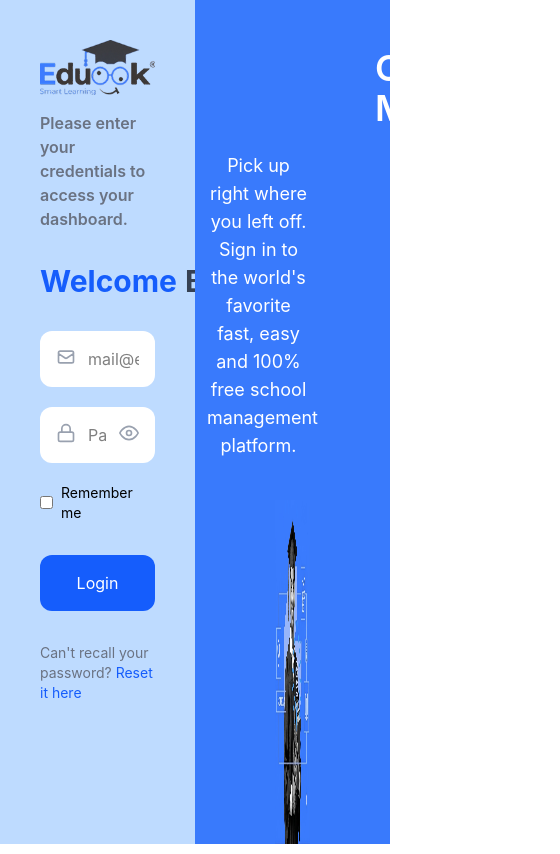
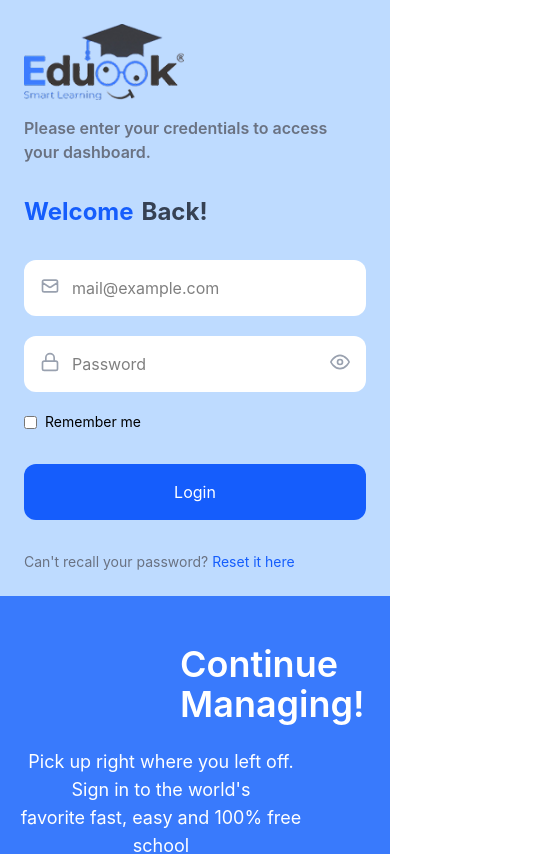
Before and after one commit to saniya-024/school-management-system, a React (Vite) app in the folder school-management-system/: page / in a window 390 px wide. Shown: the top 854 px of the page, 560 px wide, since content can reach past the window. Built offline with nearby package versions, Linux system fonts and the light colour scheme.

Commit message:
add responsiveness

```diff
--- a/school-management-system/src/Components/Loginpage.jsx
+++ b/school-management-system/src/Components/Loginpage.jsx
@@ -6,11 +6,11 @@ import student from "../assets/image/student.png"
 const LoginPage = () => {
 
   return (
-    <div className="flex">
+    <div className="flex flex-col lg:flex-row min-h-screen">
 
-        <div className="w-1/2 p-10 bg-blue-200">
+        <div className="w-full lg:w-1/2 p-6 md:p-8 lg:p-10 bg-blue-200">
             <div className="">
-          <img src={image} alt="" />
+          <img src={image} alt="Logo" className="w-40 md:w-48" />
  </div>
 
 
@@ -18,8 +18,8 @@ const LoginPage = () => {
             Please enter your credentials to access your dashboard.
           </p>
 
-          <h2 className="text-3xl font-bold mt-8 flex gap-2">
-           <span className="text-blue-600">Welcome</span><span className="text-3xl text-gray-700">Back!</span>
+          <h2 className="text-2xl md:text-3xl lg:text-4xl font-bold mt-8 flex gap-2">
+           <span className="text-blue-600">Welcome</span><span className=" text-gray-700">Back!</span>
             </h2>
 
 
@@ -67,7 +67,7 @@ const LoginPage = () => {
         </div>
 
 
-        <div className="bg-[#397AFC] h-screen w-1/2 flex flex-col text-white pt-12">
+        <div className="bg-[#397AFC] h-screen w-full lg:w-1/2 flex flex-col text-white pt-12">
 
           <h1 className="text-4xl font-semibold pl-45">
             Continue Managing!
```
